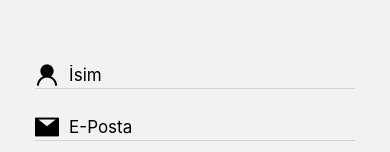
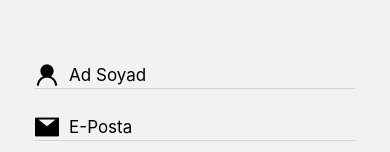
Before and after one commit to erenavar/meditation-app, a React Native app: screen /SignUp in a window 390 px wide. Shown: the part 150-302 px from the top of the page. Built offline with nearby package versions, Linux system fonts and the light colour scheme.

Commit message:
update all packages due to new expo version

```diff
--- a/src/components/SignUpForm.tsx
+++ b/src/components/SignUpForm.tsx
@@ -1,4 +1,11 @@
-import { Alert, Platform, StyleSheet, TextInput, View } from "react-native";
+import {
+  Alert,
+  Platform,
+  StyleSheet,
+  Text,
+  TextInput,
+  View,
+} from "react-native";
 import { createUserWithEmailAndPassword } from "firebase/auth";
 import React, { Component, useMemo } from "react";
 import { Formik } from "formik";
@@ -6,9 +13,19 @@ import AntDesign from "@expo/vector-icons/AntDesign";
 import Button from "./Button";
 import { ICreateUser } from "./types";
 import { auth } from "../../fireBaseConfig";
+import * as Yup from "yup";
+
+const signUpSchema = Yup.object().shape({
+  fullName: Yup.string()
+    .min(2, "Ad en az 2 harf içermek zorundadır")
+    .required("Zorunlu alan"),
+  email: Yup.string().email("Invalid email").required("Zorunlu alan"),
+  password: Yup.string().min(7, "Şifre en az 7 karakter olmak zorundadır."),
+  confirmPassword: Yup.string(),
+});
 
 const initialValues = {
-  name: "",
+  fullName: "",
   email: "",
   password: "",
   confirmPassword: "",
@@ -33,26 +50,26 @@ export class SignUpForm extends Component {
       }
     }
   };
-
   render() {
     return (
       <View>
         <Formik
+          validationSchema={signUpSchema}
           initialValues={initialValues}
           onSubmit={(values, { resetForm }) => {
             this.createUser(values);
             resetForm();
           }}>
-          {({ handleChange, handleBlur, handleSubmit, values }) => (
+          {({ handleChange, handleBlur, handleSubmit, values, errors }) => (
             <>
               <View style={styles.inputContainer}>
                 <AntDesign name="user" size={24} color="black" />
                 <TextInput
                   style={styles.input}
-                  onChangeText={handleChange("name")}
-                  onBlur={handleBlur("name")}
-                  value={values.name}
-                  placeholder="İsim"
+                  onChangeText={handleChange("fullName")}
+                  onBlur={handleBlur("fullName")}
+                  value={values.fullName}
+                  placeholder="Ad Soyad"
                   autoCapitalize="none"
                   autoCorrect={false}
                 />
```
Also changed, not shown: package.json (+15 -15 lines), 2 other files (tests, documents, lock files or other folders).
